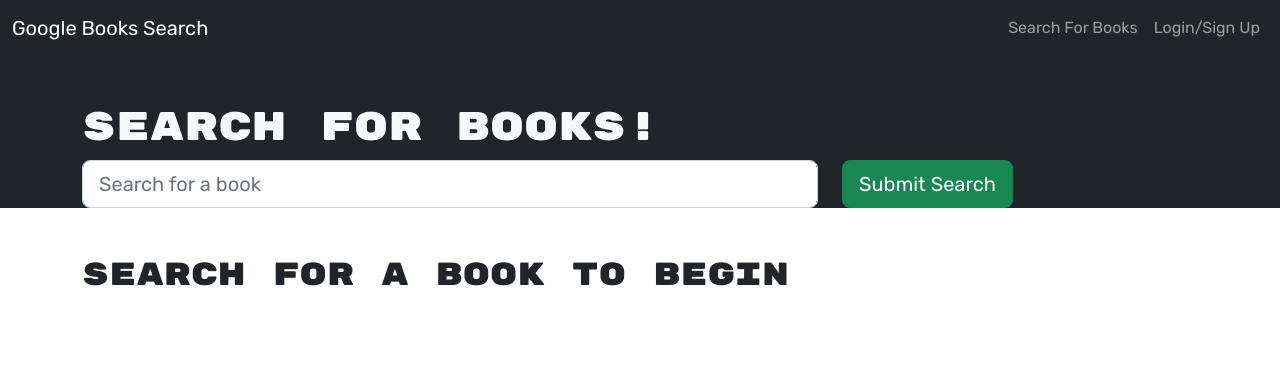
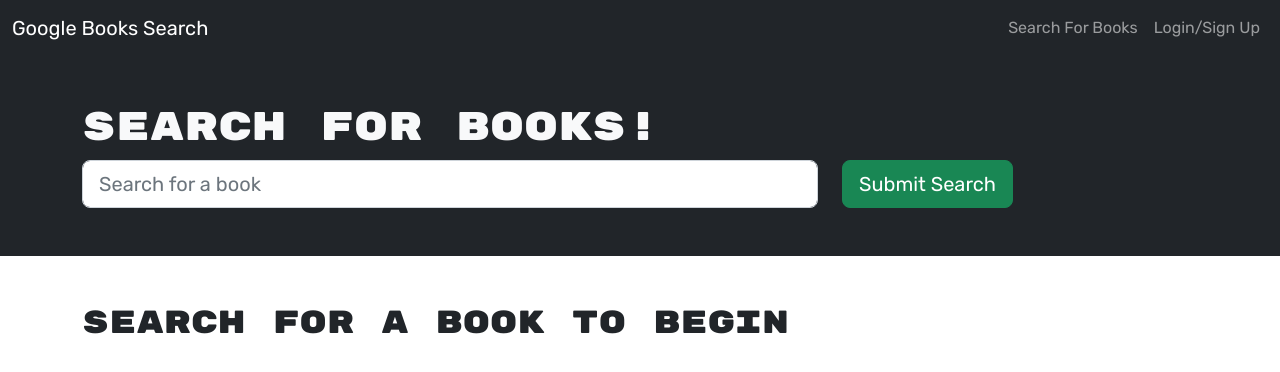
Before and after one commit to kristinaa7/book-search-engine, a React (Create React App) app in the folder client/: page / in a window 1280 px wide. Shown: the top 372 px of the page. Built offline with nearby package versions, Linux system fonts and the light colour scheme.

Commit message:
replaced starter code with clean up code

```diff
--- a/client/package.json
+++ b/client/package.json
@@ -12,7 +12,7 @@
     "react": "^16.13.1",
     "react-bootstrap": "^2.7.0",
     "react-dom": "^16.13.1",
-    "react-router-dom": "^5.1.2",
+    "react-router-dom": "^6.2.1",
     "react-scripts": "^5.0.1"
   },
   "scripts": {
--- a/client/src/App.js
+++ b/client/src/App.js
@@ -1,5 +1,5 @@
 import React from 'react';
-import { BrowserRouter as Router, Switch, Route } from 'react-router-dom';
+import { BrowserRouter as Router, Routes, Route } from 'react-router-dom';
 import SearchBooks from './pages/SearchBooks';
 import SavedBooks from './pages/SavedBooks';
 import Navbar from './components/Navbar';
@@ -9,11 +9,20 @@
     <Router>
       <>
         <Navbar />
-        <Switch>
-          <Route exact path='/' component={SearchBooks} />
-          <Route exact path='/saved' component={SavedBooks} />
-          <Route render={() => <h1 className='display-2'>Wrong page!</h1>} />
-        </Switch>
+        <Routes>
+          <Route
+            path='/'
+            element={<SearchBooks />}
+          />
+          <Route
+            path='/saved'
+            element={<SavedBooks />}
+          />
+          <Route
+            path='*'
+            element={<h1 className='display-2'>Wrong page!</h1>}
+          />
+        </Routes>
       </>
     </Router>
   );
--- a/client/src/pages/SavedBooks.js
+++ b/client/src/pages/SavedBooks.js
@@ -73,7 +73,7 @@
 
   return (
     <>
-      <div fluid className='text-light bg-dark p-5'>
+      <div fluid className="text-light bg-dark p-5">
         <Container>
           <h1>Viewing saved books!</h1>
         </Container>
--- a/client/src/pages/SearchBooks.js
+++ b/client/src/pages/SearchBooks.js
@@ -87,7 +87,7 @@
 
   return (
     <>
-      <div className='text-light bg-dark pt-5'>
+      <div className="text-light bg-dark p-5">
         <Container>
           <h1>Search for Books!</h1>
           <Form onSubmit={handleFormSubmit}>
```
Also changed, not shown: 2 other files (tests, documents, lock files or other folders).
